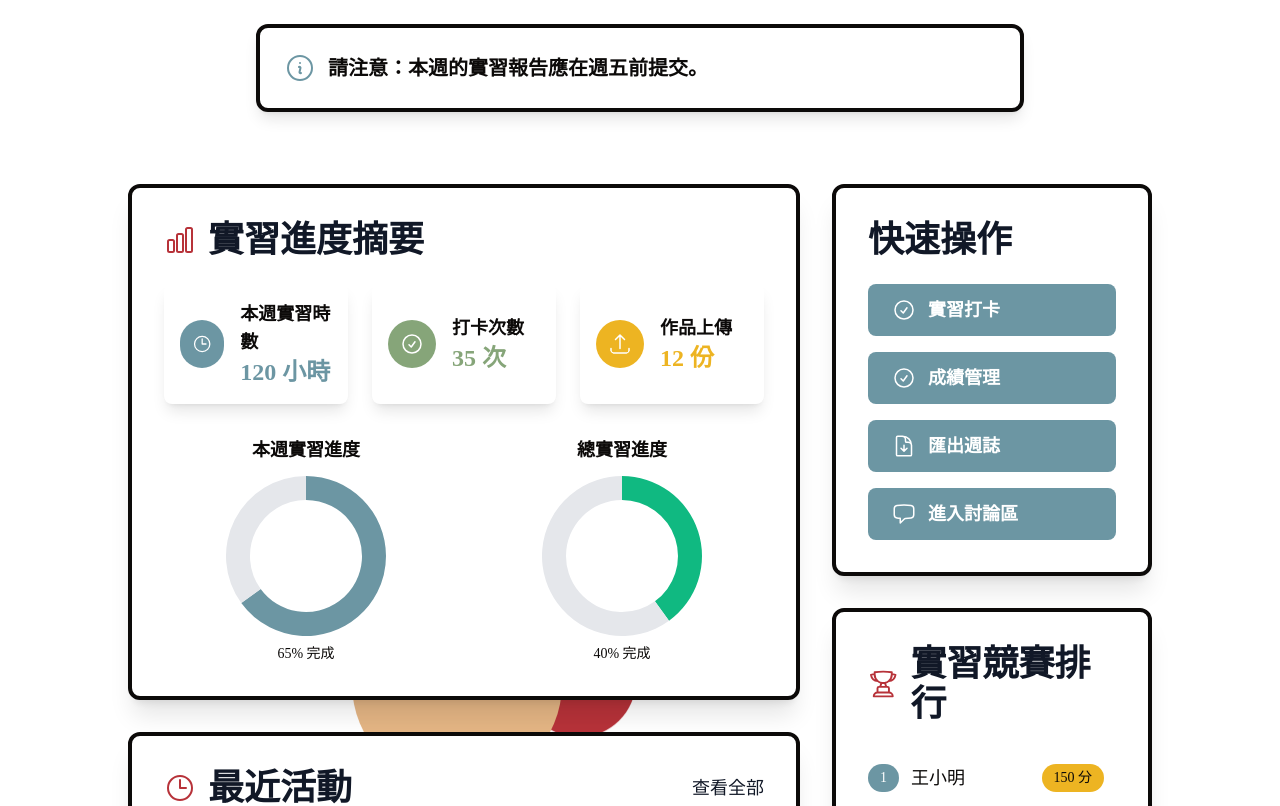
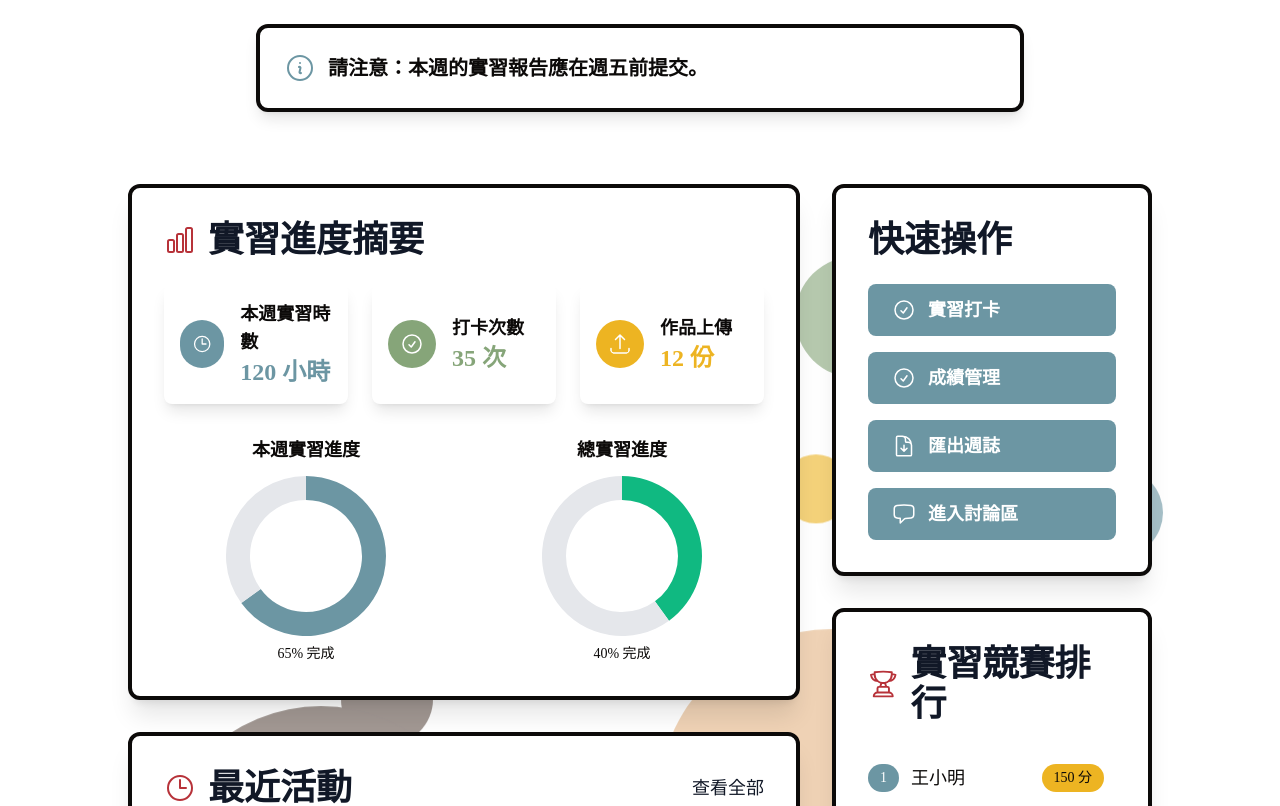
Before and after one commit to Yuntech-AI-Design/IILabTIME_web, a Vue app in the folder hello-vue3/: page /dashboard in a window 1280 px wide. Shown: the part 320-1126 px from the top of the page. Built offline with nearby package versions, Linux system fonts and the light colour scheme; a small style sheet from the web is missing; a web font is replaced by a local one.

Commit message:
update ballbackground

```diff
--- a/hello-vue3/src/views/Dashboard.vue
+++ b/hello-vue3/src/views/Dashboard.vue
@@ -24,11 +24,10 @@
 
     <!-- 主要內容 -->
     <section class="w-full px-[10%] py-12 relative" ref="mainContentRef">
-      <div class="ball-background absolute top-0 left-0 w-full h-full overflow-x-clip z-0">
-        <span v-for="(ball, i) in balls" :key="i" class="z-10 absolute rounded-full"
-              :class="[ball.bg, ball.animation]" :style="ball.style"></span>
+      <div class="ball-background absolute top-0 left-0 w-full h-full overflow-x-clip z-0 opacity-60">
         <!-- <span class="z-0 absolute top-1/2 left-1/2 transform -translate-x-1/2 -translate-y-1/2 rounded-full bg-Ghibli-yellow h-[672px] w-[672px]"
               :class="{ 'animate-pulse-slow-absolute': mainContentVisible }"></span> -->
+        <BallBackground :random="true" :randomColor="true"/>
       </div>
 
       <div class="grid grid-cols-1 md:grid-cols-12 gap-8 z-20 relative">
@@ -200,6 +199,7 @@ import {
   CalendarIcon,
   TrophyIcon,
 } from "@heroicons/vue/24/outline";
+import BallBackground from "@/components/Background/BallBackground.vue";
 
 // Register Chart.js components
 ChartJS.register(ArcElement, Tooltip, Legend, BarElement, CategoryScale, LinearScale);
@@ -220,26 +220,6 @@ const notificationVisible = ref(true); // Notification is visible by default
 const mainContentVisible = ref(false);
 const mainContentRef = ref(null);
 
-// Animated balls data (same as Home.vue)
-const balls = [
-  { bg: 'bg-Ghibli-blue', animation: 'animate-float', style: 'top: 69%; left: 32%; height: 211px; width: 211px;' },
-  { bg: 'bg-Ghibli-red', animation: 'animate-float-delay-1', style: 'top: 63%; left: 55%; height: 124px; width: 124px;' },
-  { bg: 'bg-Ghibli-light-red', animation: 'animate-float-delay-2', style: 'top: 46%; left: 67.7%; height: 85px; width: 85px;' },
-  { bg: 'bg-Ghibli-skin', animation: 'animate-float-delay-3', style: 'top: 16%; left: 63%; height: 85px; width: 85px;' },
-  { bg: 'bg-Ghibli-green', animation: 'animate-float-delay-4', style: 'top: 0%; left: 0%; height: 323px; width: 323px;' },
-  { bg: 'bg-Ghibli-brown', animation: 'animate-float-delay-1', style: 'top: -5%; left: 32%; height: 158px; width: 158px;' },
-  { bg: 'bg-Ghibli-blue', animation: 'animate-float-delay-2', style: 'top: -7%; left: 70%; height: 132px; width: 132px;' },
-  { bg: 'bg-Ghibli-brown', animation: 'animate-float-delay-3', style: 'top: 50%; left: 85%; height: 532px; width: 532px;' }
-];
-
-// randomize ball positions
-for (let i = 0; i < balls.length; i++) {
-  const randomTop = Math.random() * 100;
-  const randomLeft = Math.random() * 100;
-  console.log(randomTop, randomLeft);
-  const randomSize = Math.random() * 200 + 50; // Random size between 50px and 250px
-  balls[i].style = `top: ${randomTop}%; left: ${randomLeft}%; height: ${randomSize}px; width: ${randomSize}px;`;
-}
 
 // Progress items data
 const progressItems = [
```
